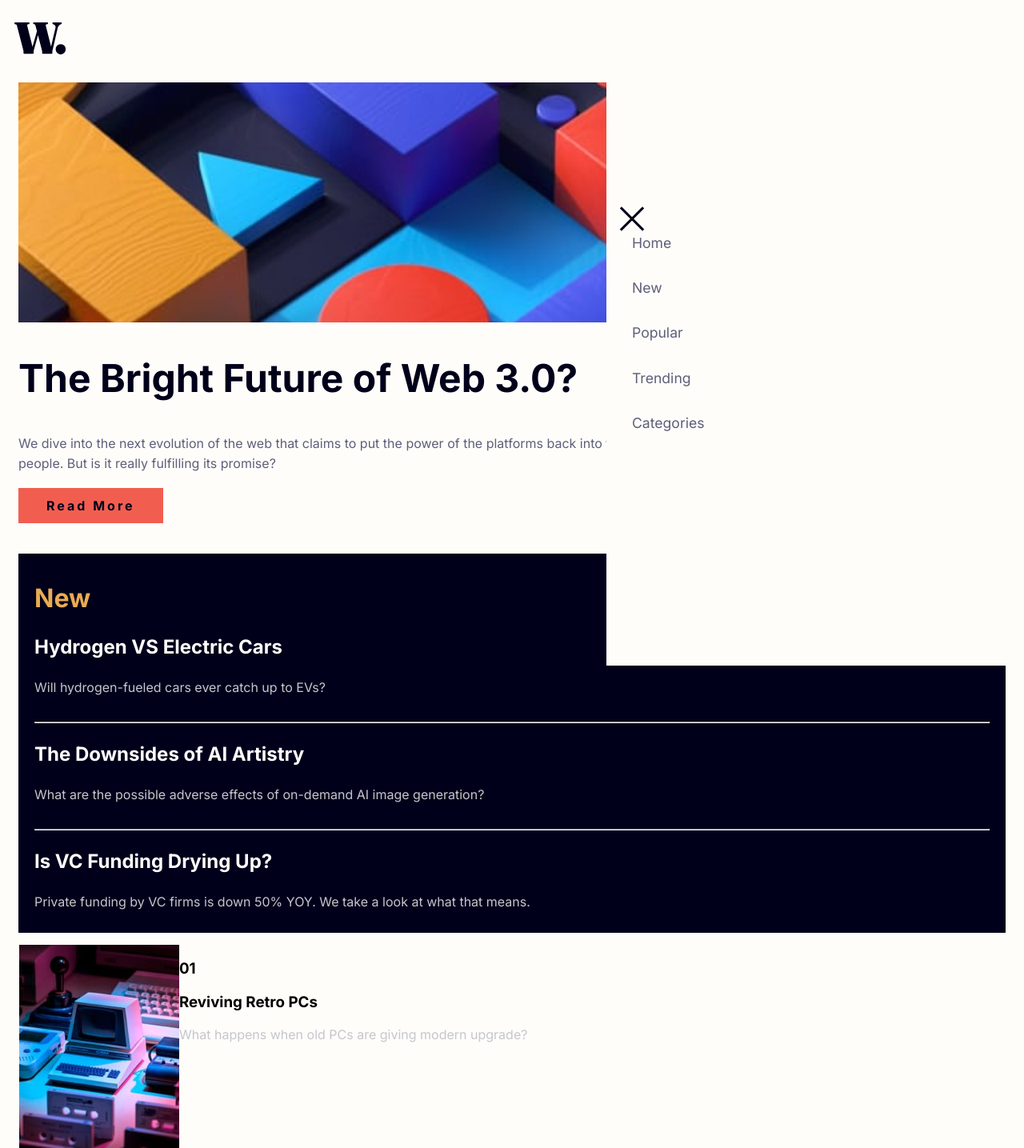
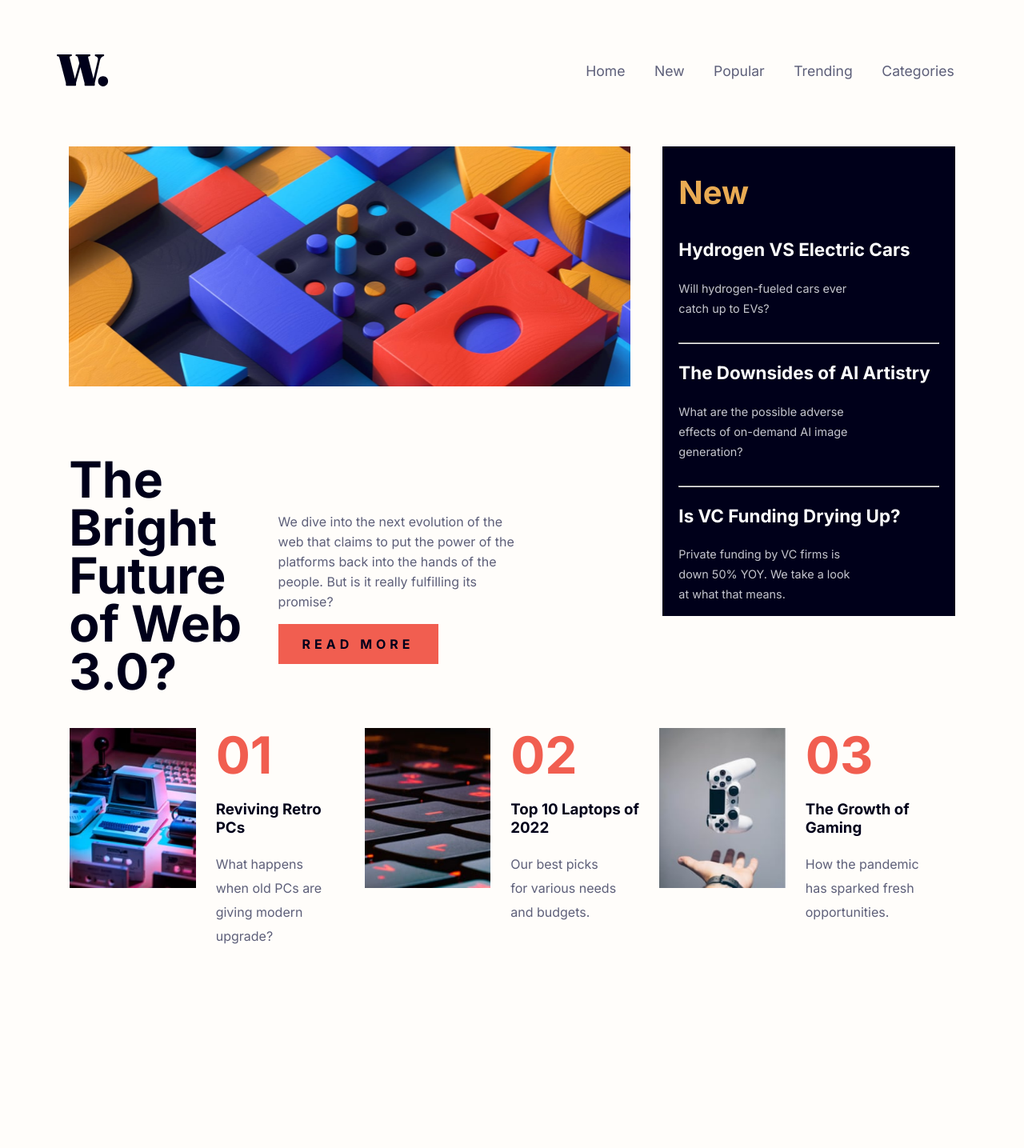
Before and after one commit to Francis-Frimpong/News-Homepage, a plain HTML site: page index.html in a window 1280 px wide. Shown: the top 1435 px of the page at 80% size. After the commit the page ends 1209 px from the top, so only its background shows below. Drawn offline with Linux system fonts and the light colour scheme.

Commit message:
improved layout for mobile view and desktop view

```diff
--- a/style.css
+++ b/style.css
@@ -49,6 +49,14 @@ body {
     padding-bottom: 2em;
 }
 
+.icon-manu:hover {
+    cursor: pointer;
+}
+
+.close-icon:hover {
+    cursor: pointer;
+}
+
 .mobileNavLinks a:hover {
     color: hsl(5, 85%, 63%);
     cursor: pointer;
@@ -65,8 +73,8 @@ body {
     background-size: cover;
     background-position: center;
     background-repeat: no-repeat;
-    width: 100%; /* Adjust dimensions as needed */
-    height: 300px; /* Example height */
+    width: 100%;
+    height: 300px;
 }
 
 
@@ -146,9 +154,44 @@ hr {
 }
  .card01 , .card02, .card03{
     display: flex;
+    margin-top: 40px;
+    width: 100%;
  }
 
 
+.cardImg img{
+    height: 200px;
+}
+
+ .cardText {
+    padding-left: 25px;
+    margin-top: -5px;
+}
+
+.cardText .cardNum {
+    font-size: 4rem;
+    margin: 0;
+    color: hsl(5, 85%, 63%);
+}
+
+.cardText .cardTitle {
+    color: hsl(240, 100%, 5%)
+}
+
+.cardText .cardTitle:hover {
+    color: hsl(5, 85%, 63%);
+    cursor: pointer;
+}
+
+.cardText .cardContent {
+    width: 70%;
+    line-height: 30px;
+    color: hsl(236, 13%, 42%)
+
+}
+.cardText .special-width {
+    width: 70%;
+}
 
 .overlay {
     position:fixed;
@@ -160,3 +203,229 @@ hr {
     z-index: 1;
     display: none;
 }
+
+
+/* Media query for large and extra large screens (Desktop) */
+
+@media only screen and (min-width: 1200px) {
+    .mobileNavLinks , .icon-manu{
+        display: none;
+    }
+
+
+    .banner-img {
+        background-image: url("assets/images/image-web-3-desktop.jpg");
+        /* background-size: cover;
+        background-position: center;
+        background-repeat: no-repeat; */
+
+    }
+
+    .container {
+        max-width: 90%;
+        margin: 0 auto;
+    }
+
+    .navBar {
+        display: flex;
+        justify-content: space-between;
+        align-items: center;
+        padding: 60px 0;
+    }
+
+    .navBar .navLinks {
+        margin-left: auto;
+        display: block;
+
+    }
+
+    .navBar .navLinks a {
+        text-decoration: none;
+        margin: 0 16px;
+        color:hsl(236, 13%, 42%);
+        font-size: 1.1rem;
+    }
+
+    .navBar .navLinks a:hover {
+        color: hsl(5, 85%, 63%);
+        cursor: pointer;
+    }
+
+    .content {
+       display: grid;
+       column-gap: 40px;
+       row-gap: 30px;
+       grid-template-areas:
+        "a a b"
+        "c c b"
+        "d d d";
+        grid-template-rows: auto 100px auto;
+
+    }
+
+    .grid-img {
+        grid-area: a;
+
+    }
+
+    .sideManu {
+        grid-area: b;
+    }
+
+    .grid-article {
+        grid-area: c;
+    }
+
+    .cards {
+        grid-area: d;
+        display: flex;
+        justify-content: space-between;
+    }
+
+
+    .banner-img  img{
+        height: 450px;
+    }
+
+
+    .sideBar {
+        width:auto;
+        /* box-sizing: border-box; */
+        padding: 0 20px;
+        background-color: hsl(240, 100%, 5%);
+        margin-top: 0;
+    }
+
+    hr {
+        margin-top: 30px;
+    }
+
+    .sideBar h2 {
+        color: hsl(35, 77%, 62%);
+        font-size: 2.5rem;
+    }
+
+    .sideBar h3 {
+        font-size: 1.4rem;
+    }
+
+    .sideBar h3:hover {
+        color: hsl(35, 77%, 62%);
+        cursor: pointer;
+    }
+
+    .sideBar, p, hr {
+        color: hsl(233, 8%, 79%);
+    }
+
+    .sideBar p {
+        font-size: .9rem;
+        line-height: 25px;
+        width: 70%;
+
+    }
+
+
+    .article {
+        display: flex;
+        align-items: center;
+    }
+
+    .article h1{
+        grid-area: cta;
+        width: 100%;
+        font-size: 3.9rem;
+        line-height: 60px;
+        color: hsl(240, 100%, 5%);
+    }
+
+    .blog article {
+        grid-area:article ;
+        max-width: 350px;
+        line-height: 25px;
+        font-size: 1rem;
+
+    }
+
+    .blog article p {
+        margin: -12px 0 50px 0;
+        color: hsl(236, 13%, 42%)
+    }
+    .blog  .btn {
+        background-color:  hsl(5, 85%, 63%);
+        text-decoration: none;
+        padding: 15px 30px;
+        margin-top: 6em;
+        text-transform: uppercase;
+        letter-spacing: 5px;
+        font-weight: 700;
+        color: hsl(240, 100%, 5%);
+
+    }
+
+    .blog .btn:hover {
+        background-color: hsl(240, 100%, 5%);
+        color: white;
+        cursor: pointer;
+
+    }
+
+    .cards {
+        margin-top: 70px;
+    }
+
+    .card01, .card02, .card03 {
+        display: flex;
+        margin-right: 20px;
+        width: 100%;
+    }
+
+    .card01 .cardText p {
+        width: 90%;
+    }
+
+    .cardImg img{
+        height: 200px;
+
+    }
+
+    .cardText {
+        padding-left: 25px;
+        margin-top: -5px;
+    }
+
+    .cardText .cardNum {
+        font-size: 4rem;
+        margin: 0;
+        color: hsl(5, 85%, 63%);
+    }
+
+    .cardText .cardTitle {
+        color: hsl(240, 100%, 5%)
+    }
+
+    .cardText .cardTitle:hover {
+        color: hsl(5, 85%, 63%);
+        cursor: pointer;
+    }
+
+    .cardText .cardContent {
+        width: 81%;
+        line-height: 30px;
+        color: hsl(236, 13%, 42%)
+
+    }
+    .cardText .special-width {
+        width: 100%;
+    }
+
+
+
+
+
+
+
+
+
+
+}
```
Also changed, not shown: index.html (+1 -0 lines).
